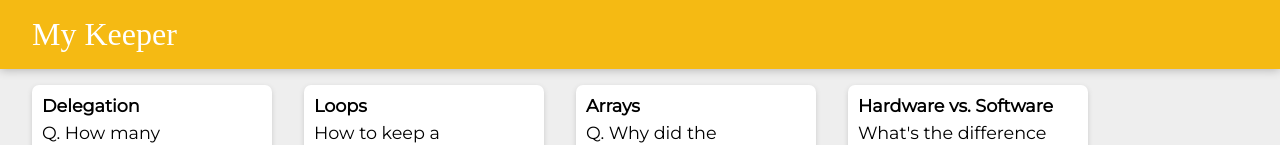
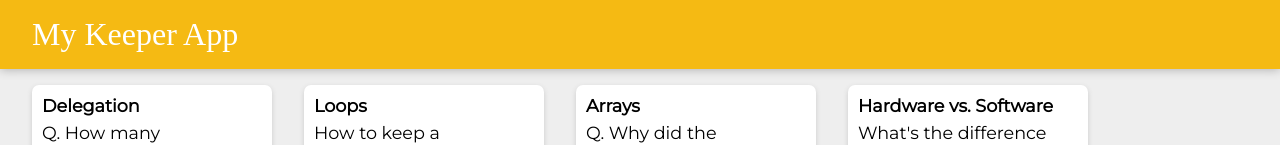
Before and after one commit to Esther-T/My-Keeper-App, a React app: page / in a window 1280 px wide. Shown: the top 145 px of the page. Built offline with nearby package versions, Linux system fonts and the light colour scheme; a web font is replaced by a local one.

Commit message:
Updated title

```diff
--- a/src/components/Heading.jsx
+++ b/src/components/Heading.jsx
@@ -3,7 +3,7 @@ import React from "react";
 function Heading() {
   return (
     <header>
-      <h1>My Keeper</h1>
+      <h1>My Keeper App</h1>
     </header>
   );
 }
```
